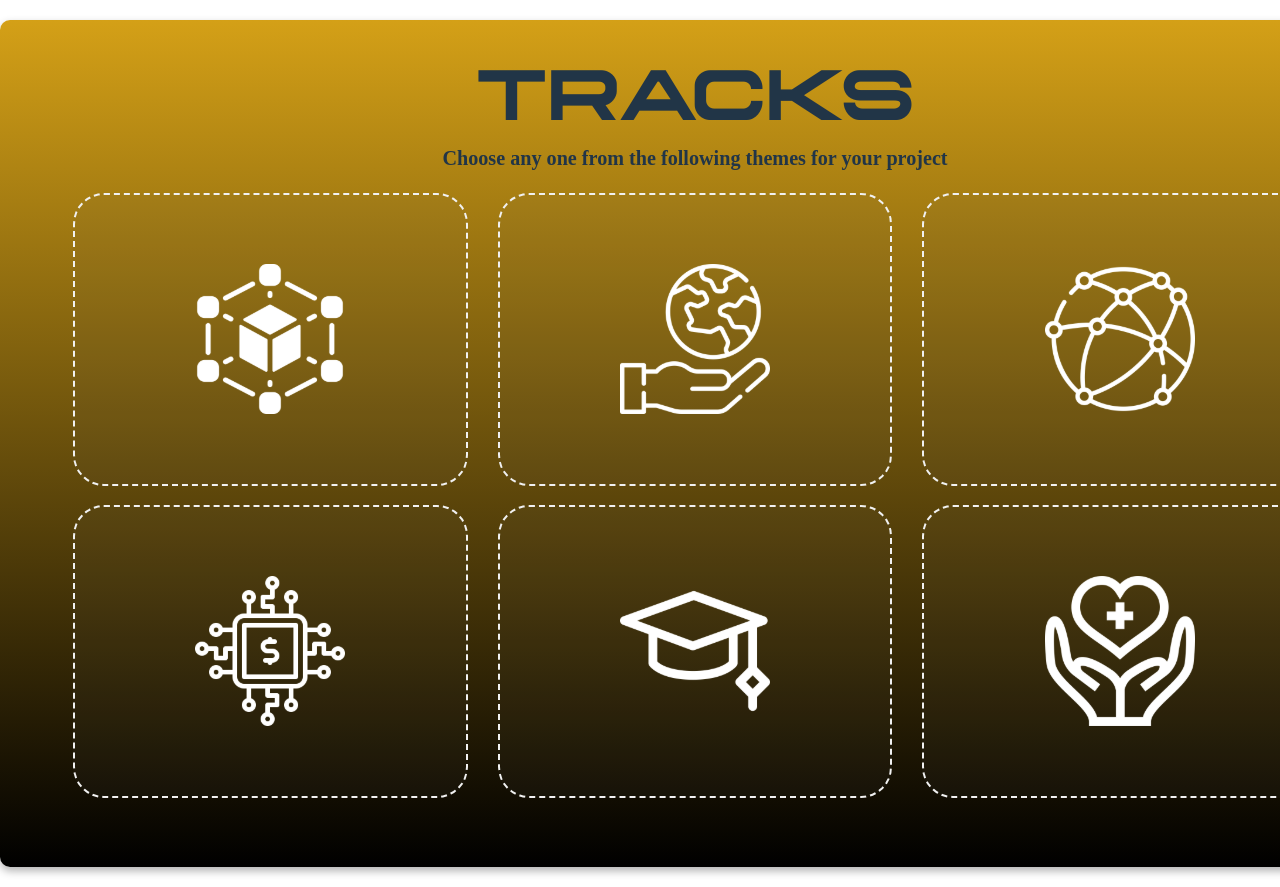
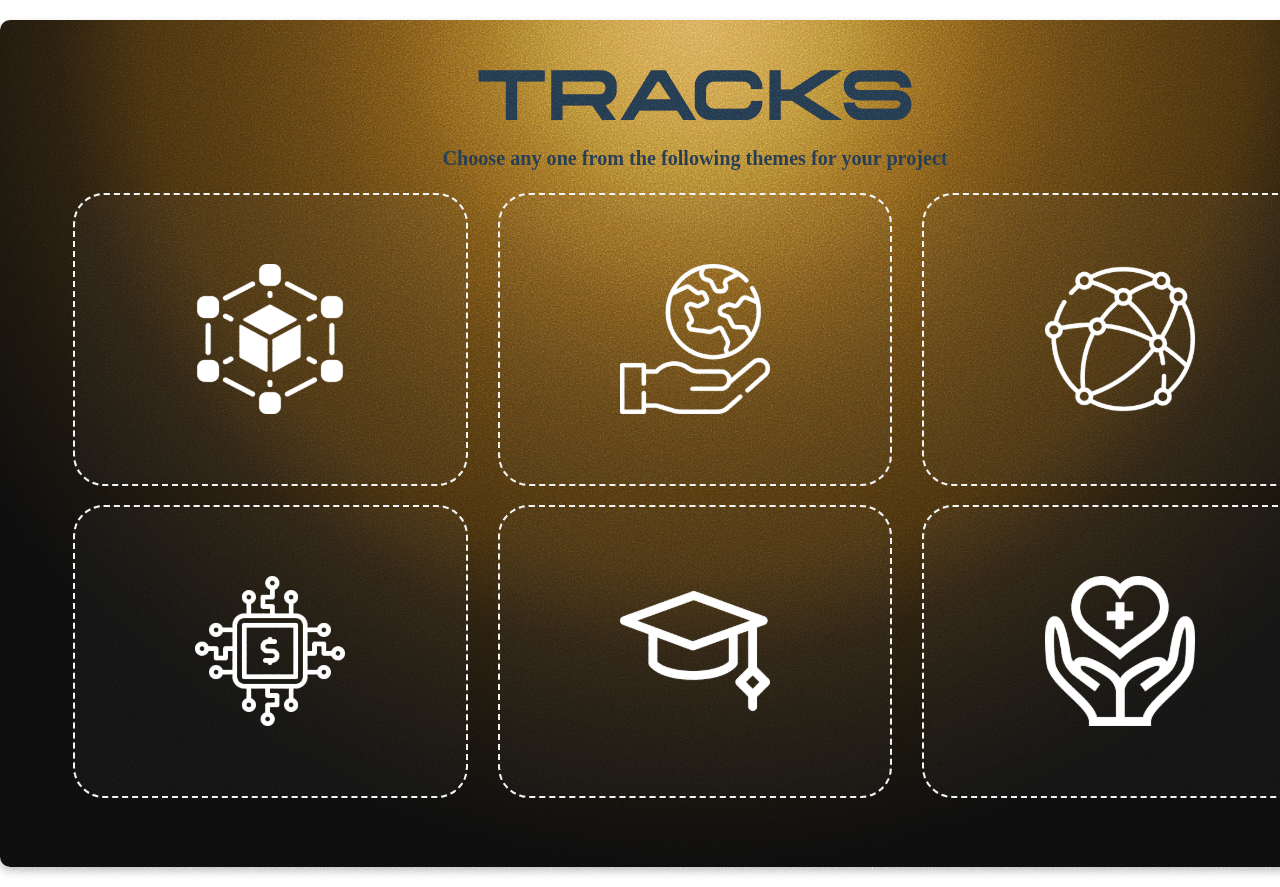
Before and after one commit to Ayush007-pro/HackerzStreet3.0_ayush, a React (Vite) app: page / in a window 1280 px wide. Shown: the top 887 px of the page. Built offline with nearby package versions, Linux system fonts and the light colour scheme.

Commit message:
Updated background of Tracks Page

```diff
--- a/index.html
+++ b/index.html
@@ -16,5 +16,22 @@
   <body>
     <div id="root"></div>
     <script type="module" src="/src/main.jsx"></script>
+
+    <!-- noise filter -->
+    <svg style="position: absolute; width: 0; height: 0;">
+        <filter id="noiseFilter">
+            <feTurbulence
+                type="fractalNoise"
+                baseFrequency="0.65"
+                numOctaves="3"
+                stitchTiles="stitch"/>
+            <feColorMatrix type="saturate" values="0"/>
+            <feComponentTransfer>
+                <feFuncA type="discrete" tableValues="0 0.2 0.4 0.6 0.8"/>
+            </feComponentTransfer>
+            <feBlend in="SourceGraphic" mode="soft-light"/>
+        </filter>
+    </svg>
+
   </body>
 </html>
--- a/src/index.css
+++ b/src/index.css
@@ -52,12 +52,51 @@ body {
 }
 
 .article-background {
-  background: linear-gradient(to bottom, #D4A017, #000000);
+  position: relative;
+  background: radial-gradient(circle farthest-side at top center,
+    #D5A455 0%,
+    #CA9848 8%,
+    #B68637 16%,
+    #946923 25%,
+    #725017 35%,
+    #5D4013 45%,
+    #4E3610 55%,
+    #422E0E 65%,
+    #271D0E 75%,
+    #1A150C 85%,
+    #0C0C0C 100%
+  );
+
   padding: 49px 58px 59.5px 58px;
   border-radius: 10px;
   width: 1274px;
   margin: 20px auto;
   box-shadow: 0 4px 8px rgba(0, 0, 0, 0.3);
+}
+
+.article-background::after {
+  content: '';
+  position: absolute;
+  inset: 0;
+  background:
+      /* First noise layer */
+      repeating-radial-gradient(
+          circle at top center,
+          rgba(255,255,255,0.02),
+          rgba(255,255,255,0.02) 2px,
+          transparent 2px,
+          transparent 4px
+      ),
+      /* Second noise layer */
+      repeating-linear-gradient(
+          45deg,
+          rgba(0,0,0,0.02),
+          rgba(0,0,0,0.02) 2px,
+          transparent 2px,
+          transparent 4px
+      );
+  mix-blend-mode: overlay;
+  filter: url(#noiseFilter);
 }
 
 article h1 {
```
